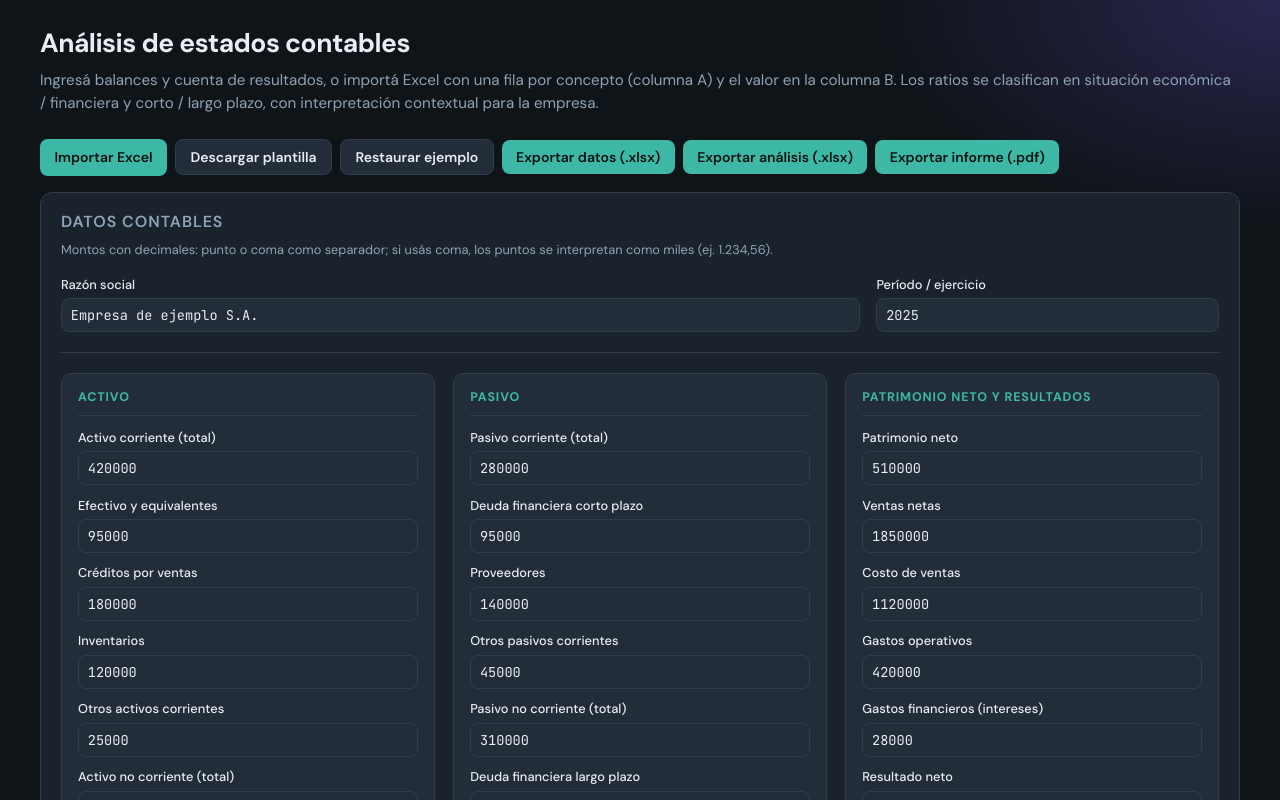
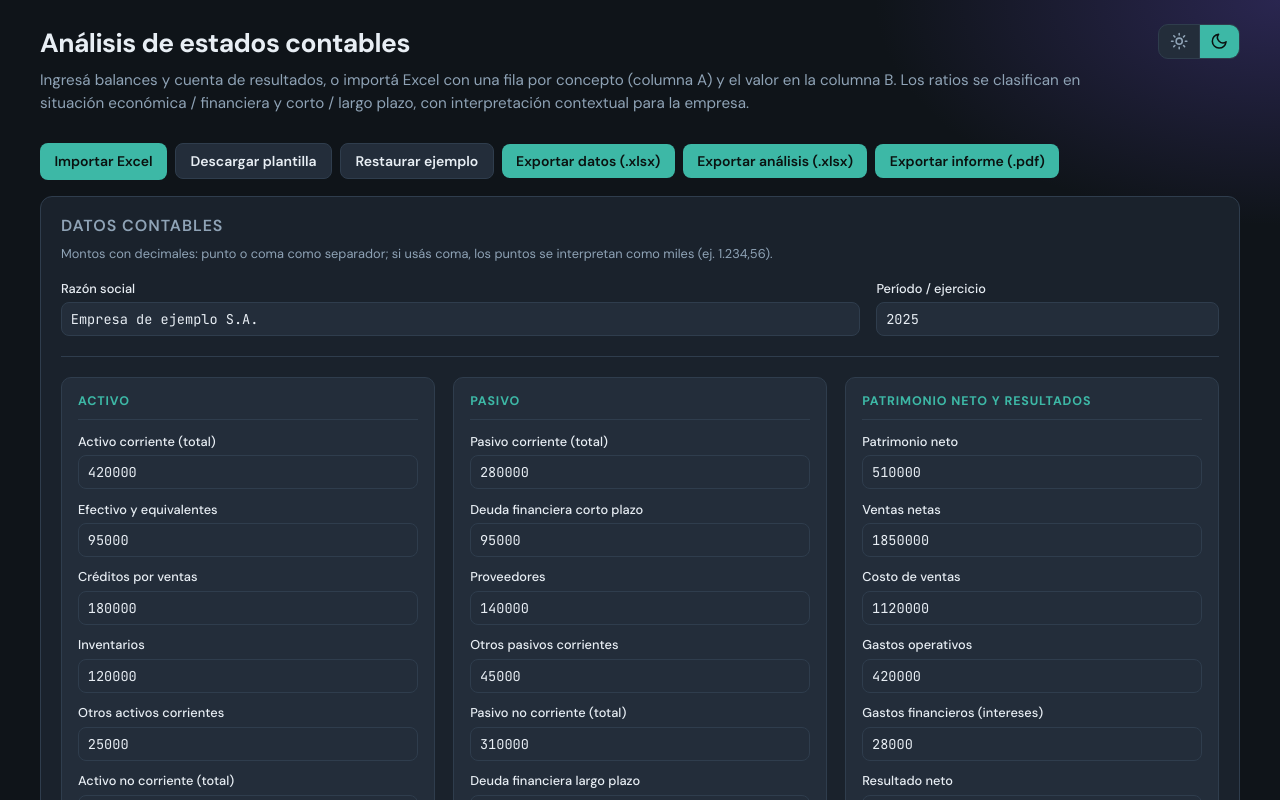
Before and after one commit to lucastissera/analisisestadoscontables, a React (Vite) app: page / in a window 1280 px wide. Shown: the top 800 px of the page. Built offline with nearby package versions, Linux system fonts and the light colour scheme; the HTML template or start-up script is replaced by a standard one.

Commit message:
Modo claro oscuro

```diff
--- a/index.html
+++ b/index.html
@@ -1,5 +1,5 @@
 <!DOCTYPE html>
-<html lang="es">
+<html lang="es" data-theme="dark">
   <head>
     <meta charset="UTF-8" />
     <meta name="viewport" content="width=device-width, initial-scale=1.0" />
@@ -10,6 +10,14 @@
       href="https://fonts.googleapis.com/css2?family=DM+Sans:ital,opsz,wght@0,9..40,400;0,9..40,500;0,9..40,600;0,9..40,700;1,9..40,400&family=JetBrains+Mono:wght@400;500&display=swap"
       rel="stylesheet"
     />
+    <script>
+      (function () {
+        try {
+          var t = localStorage.getItem("theme");
+          if (t === "light" || t === "dark") document.documentElement.setAttribute("data-theme", t);
+        } catch (e) {}
+      })();
+    </script>
   </head>
   <body>
     <div id="root"></div>
--- a/src/App.tsx
+++ b/src/App.tsx
@@ -1,4 +1,4 @@
-import { useMemo, useRef, useState } from "react";
+import { useLayoutEffect, useMemo, useRef, useState } from "react";
 import { datosPorDefecto } from "./data/defaultData";
 import {
   exportarDatosAXlsx,
@@ -86,6 +86,51 @@ function grupoTitulo(s: "economica" | "financiera", p: "corto" | "largo") {
   return `${sit} — ${pl}`;
 }
 
+type Tema = "light" | "dark";
+
+function leerTemaGuardado(): Tema {
+  try {
+    const t = localStorage.getItem("theme");
+    if (t === "light" || t === "dark") return t;
+  } catch {
+    /* ignore */
+  }
+  return "dark";
+}
+
+function IconSol() {
+  return (
+    <svg
+      viewBox="0 0 24 24"
+      fill="none"
+      stroke="currentColor"
+      strokeWidth="2"
+      strokeLinecap="round"
+      strokeLinejoin="round"
+      aria-hidden
+    >
+      <circle cx="12" cy="12" r="4" />
+      <path d="M12 2v2M12 20v2M4.93 4.93l1.41 1.41M17.66 17.66l1.41 1.41M2 12h2M20 12h2M6.34 17.66l-1.41 1.41M19.07 4.93l-1.41 1.41" />
+    </svg>
+  );
+}
+
+function IconLuna() {
+  return (
+    <svg
+      viewBox="0 0 24 24"
+      fill="none"
+      stroke="currentColor"
+      strokeWidth="2"
+      strokeLinecap="round"
+      strokeLinejoin="round"
+      aria-hidden
+    >
+      <path d="M21 12.79A9 9 0 1 1 11.21 3 7 7 0 0 0 21 12.79z" />
+    </svg>
+  );
+}
+
 export default function App() {
   const [datos, setDatos] = useState<DatosFinancieros>({ ...datosPorDefecto });
   /** Texto libre mientras el input tiene foco (permite tipear "12." sin que se borre el punto). */
@@ -94,6 +139,16 @@ export default function App() {
   >({});
   const [errorImport, setErrorImport] = useState<string | null>(null);
   const fileRef = useRef<HTMLInputElement>(null);
+  const [tema, setTema] = useState<Tema>(leerTemaGuardado);
+
+  useLayoutEffect(() => {
+    document.documentElement.setAttribute("data-theme", tema);
+    try {
+      localStorage.setItem("theme", tema);
+    } catch {
+      /* ignore */
+    }
+  }, [tema]);
 
   const ratios = useMemo(() => calcularRatios(datos), [datos]);
 
@@ -264,12 +319,36 @@ export default function App() {
 
   return (
     <>
+      <header className="app-header">
+        <div className="app-header-text">
           <h1>Análisis de estados contables</h1>
           <p className="subtitle">
             Ingresá balances y cuenta de resultados, o importá Excel con una fila por concepto (columna A) y el
             valor en la columna B. Los ratios se clasifican en situación
             económica / financiera y corto / largo plazo, con interpretación contextual para la empresa.
           </p>
+        </div>
+        <div className="theme-switch" role="group" aria-label="Tema de la interfaz">
+          <button
+            type="button"
+            title="Modo claro"
+            aria-label="Modo claro"
+            aria-pressed={tema === "light"}
+            onClick={() => setTema("light")}
+          >
+            <IconSol />
+          </button>
+          <button
+            type="button"
+            title="Modo oscuro"
+            aria-label="Modo oscuro"
+            aria-pressed={tema === "dark"}
+            onClick={() => setTema("dark")}
+          >
+            <IconLuna />
+          </button>
+        </div>
+      </header>
 
       <div className="toolbar">
         <label className="file-btn">
--- a/src/index.css
+++ b/src/index.css
@@ -1,15 +1,48 @@
-:root {
+:root,
+html[data-theme="dark"] {
   --bg: #0f1419;
   --surface: #1a222c;
   --surface2: #232d3a;
   --border: #2f3d4d;
   --text: #e8eef4;
   --muted: #8fa3b6;
+  --interpret: #c5d2df;
   --accent: #3db8a6;
   --accent-dim: #2a8f81;
+  --accent-btn-text: #0a1210;
   --warn: #e8b84a;
   --fin: #6b8cce;
   --eco: #c98bc8;
+  --pill-fin-bg: rgba(107, 140, 206, 0.2);
+  --pill-fin-text: #a8c0e8;
+  --pill-eco-bg: rgba(201, 139, 200, 0.2);
+  --pill-eco-text: #e0b8df;
+  --error: #f0a0a0;
+  --body-gradient: radial-gradient(1200px 600px at 10% -10%, #1a3d38 0%, transparent 50%),
+    radial-gradient(900px 500px at 100% 0%, #2a2650 0%, transparent 45%);
+}
+
+html[data-theme="light"] {
+  --bg: #eef1f5;
+  --surface: #ffffff;
+  --surface2: #f4f6f9;
+  --border: #d4dce6;
+  --text: #1a2330;
+  --muted: #5c6b7a;
+  --interpret: #3d4d5c;
+  --accent: #0d9488;
+  --accent-dim: #0f766e;
+  --accent-btn-text: #ffffff;
+  --warn: #b45309;
+  --fin: #2563eb;
+  --eco: #9333ea;
+  --pill-fin-bg: rgba(37, 99, 235, 0.12);
+  --pill-fin-text: #1d4ed8;
+  --pill-eco-bg: rgba(147, 51, 234, 0.1);
+  --pill-eco-text: #7e22ce;
+  --error: #b91c1c;
+  --body-gradient: radial-gradient(1200px 600px at 10% -10%, #d1fae5 0%, transparent 50%),
+    radial-gradient(900px 500px at 100% 0%, #e9d5ff 0%, transparent 45%);
 }
 
 * {
@@ -20,8 +53,7 @@ body {
   margin: 0;
   min-height: 100vh;
   font-family: "DM Sans", system-ui, sans-serif;
-  background: radial-gradient(1200px 600px at 10% -10%, #1a3d38 0%, transparent 50%),
-    radial-gradient(900px 500px at 100% 0%, #2a2650 0%, transparent 45%), var(--bg);
+  background: var(--body-gradient), var(--bg);
   color: var(--text);
   line-height: 1.5;
 }
@@ -175,7 +207,7 @@ button,
   border: none;
   cursor: pointer;
   background: var(--accent);
-  color: #0a1210;
+  color: var(--accent-btn-text);
 }
 
 button.secondary {
@@ -234,13 +266,13 @@ input[type="file"] {
 }
 
 .pill.fin {
-  background: rgba(107, 140, 206, 0.2);
-  color: #a8c0e8;
+  background: var(--pill-fin-bg);
+  color: var(--pill-fin-text);
 }
 
 .pill.eco {
-  background: rgba(201, 139, 200, 0.2);
-  color: #e0b8df;
+  background: var(--pill-eco-bg);
+  color: var(--pill-eco-text);
 }
 
 .pill.corto {
@@ -257,7 +289,7 @@ input[type="file"] {
 
 .ratio-card p.interpret {
   font-size: 0.82rem;
-  color: #c5d2df;
+  color: var(--interpret);
   margin: 0;
 }
 
@@ -266,7 +298,65 @@ input[type="file"] {
 }
 
 .error-msg {
-  color: #f0a0a0;
+  color: var(--error);
   font-size: 0.85rem;
   margin-top: 0.5rem;
 }
+
+.app-header {
+  display: flex;
+  align-items: flex-start;
+  justify-content: space-between;
+  gap: 1rem;
+  margin-bottom: 0.25rem;
+}
+
+.app-header-text {
+  min-width: 0;
+  flex: 1;
+}
+
+.theme-switch {
+  display: inline-flex;
+  flex-shrink: 0;
+  border: 1px solid var(--border);
+  border-radius: 10px;
+  overflow: hidden;
+  background: var(--surface2);
+}
+
+.theme-switch button + button {
+  border-left: 1px solid var(--border);
+}
+
+.theme-switch button {
+  display: flex;
+  align-items: center;
+  justify-content: center;
+  padding: 0.45rem 0.55rem;
+  min-width: 2.5rem;
+  border-radius: 0;
+  background: transparent;
+  color: var(--muted);
+  border: none;
+}
+
+.theme-switch button:hover {
+  filter: none;
+  background: var(--surface);
+  color: var(--text);
+}
+
+.theme-switch button[aria-pressed="true"] {
+  background: var(--accent);
+  color: var(--accent-btn-text);
+}
+
+.theme-switch button[aria-pressed="true"]:hover {
+  filter: brightness(1.05);
+}
+
+.theme-switch button svg {
+  width: 1.15rem;
+  height: 1.15rem;
+}
```
Lines whose indentation alone changed are shown as unchanged.
